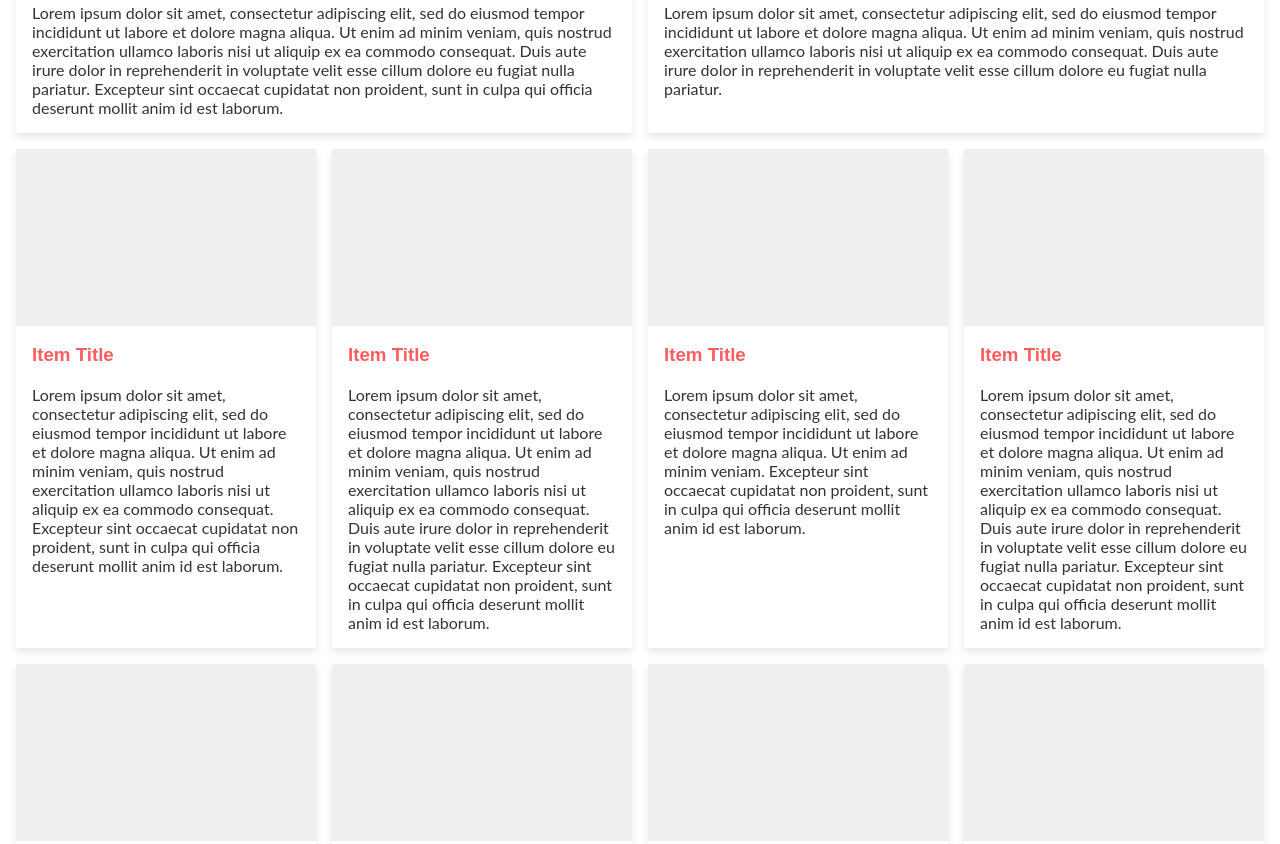
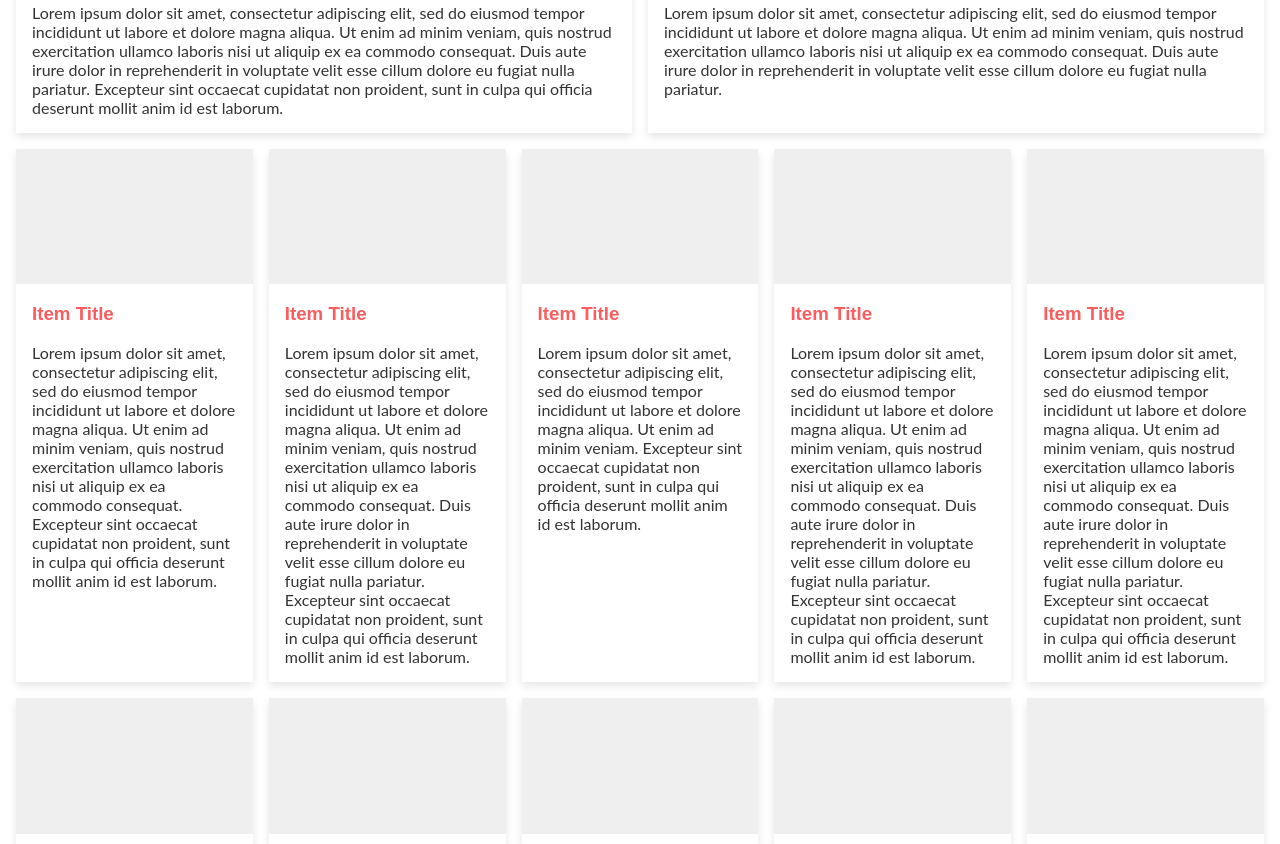
Before and after one commit to Bagera/hack-your-future, a plain HTML site: page week-2/grid.html in a window 1280 px wide. Shown: the part 752-1596 px from the top of the page. Drawn offline with Linux system fonts and the light colour scheme.

Commit message:
Fix column count in large grid

```diff
--- a/week-2/grid.css
+++ b/week-2/grid.css
@@ -19,14 +19,14 @@
 }
 @media (min-width: 1024px) {
   .items {
-    grid-template-columns: 1fr 1fr 1fr 1fr;
+    grid-template-columns: 1fr 1fr 1fr 1fr 1fr 1fr 1fr 1fr 1fr 1fr;
   }
   .item:nth-child(-n + 4),
   .item {
-    grid-column-end: span 1;
+    grid-column-end: span 2;
   }
   .item:nth-child(-n + 2) {
-    grid-column-end: span 2;
+    grid-column-end: span 5;
   }
 
 }
```
